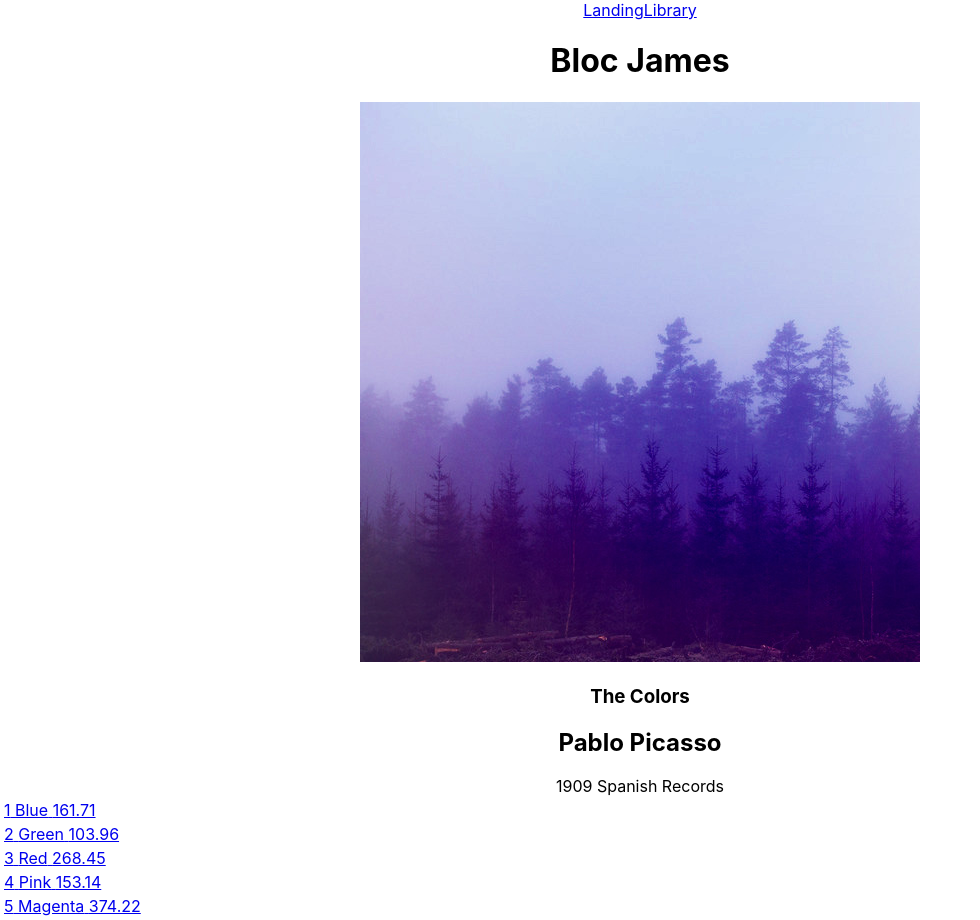
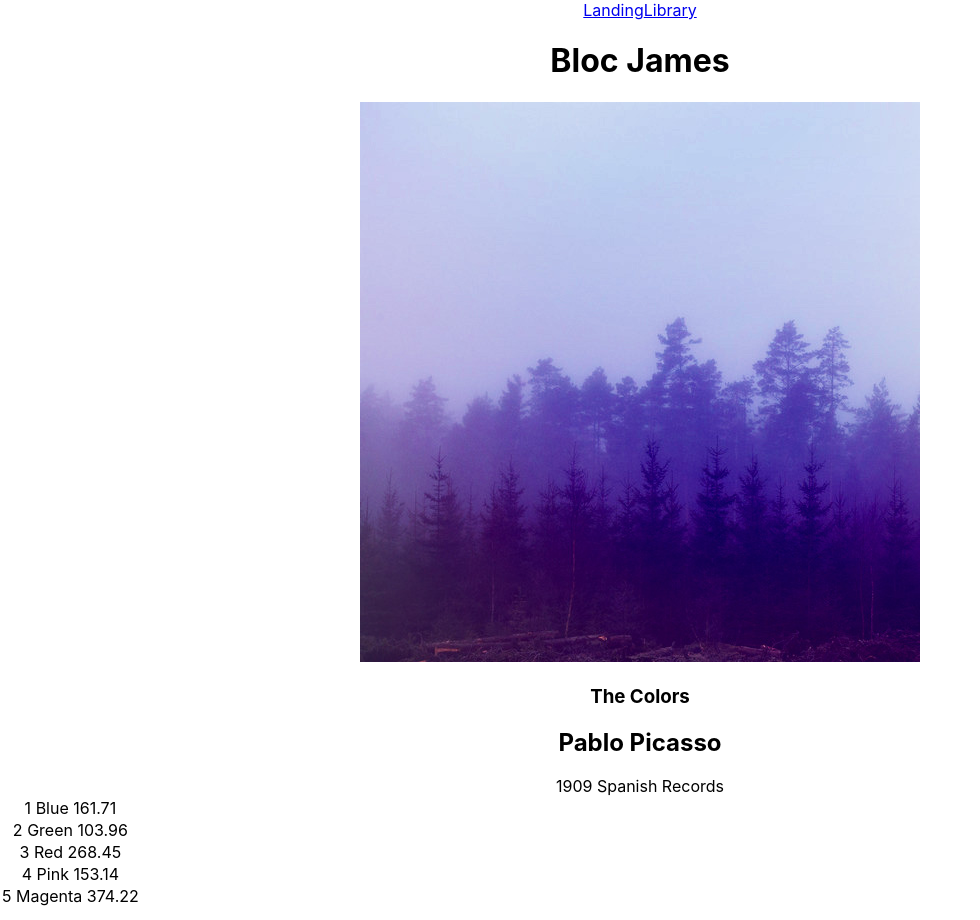
Before and after one commit to gahartj/bloc-jams-react, a React (Create React App) app: page /album/the-colors in a window 1280 px wide. Shown: the whole page, without its empty margins (0-980 px from the left). Built offline with nearby package versions, Linux system fonts and the light colour scheme.

Commit message:
assignment 6 components album revision request

```diff
--- a/src/components/Album.js
+++ b/src/components/Album.js
@@ -1,5 +1,4 @@
 import React, { Component } from 'react';
-import { Link } from 'react-router-dom';
 import albumData from './../data/albums';
 
 
@@ -35,11 +34,7 @@ class Album extends Component {
          </colgroup>
          <tbody>
           {this.state.album.songs.map( (song, index) =>
-            <Link to={`/album/${song.slug}`} key={index}>
-            <div>
-              <tr className="song" key={index}>{index+1} {song.title} {song.duration}</tr>
-            </div>
-            </Link>
+            <tr className="song" key={index}>{index+1} {song.title} {song.duration}</tr>
           )}
          </tbody>
        </table>
```
